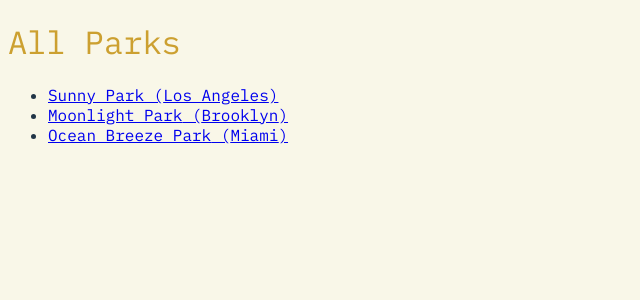
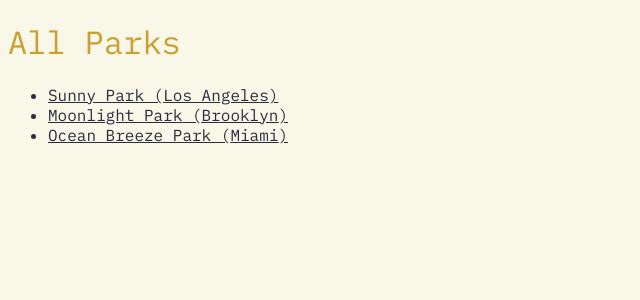
Before and after one commit to mreed4/seesaw, a React (Vite) app: page / in a window 1280 px wide. Shown: the top 300 px of the page, without its empty margins (0-640 px from the left). Built offline with nearby package versions, Linux system fonts and the light colour scheme.

Commit message:
Separate logic from UI

```diff
--- a/src/App.jsx
+++ b/src/App.jsx
@@ -14,7 +14,7 @@ function App() {
         <Router>
           <Routes>
             <Route path="/" element={<AllParks />} />
-            <Route path="/park/:city/:name" element={<Park />} />
+            <Route path="/:city/:name" element={<Park />} />
             <Route path="/profile" element={<Profile />} />
             <Route path="/login" element={<Login />} />
             <Route path="/signup" element={<SignUp />} />
--- /dev/null
+++ b/src/hooks/useParkSelection.jsx
@@ -0,0 +1,43 @@
+import { useState, useEffect } from "react";
+import { useNavigate, useParams } from "react-router-dom";
+import { toKebabCase, generateParkUrl } from "../utils/kebabCase";
+
+export const useParkSelection = (parks, city) => {
+  const [selectedPark, setSelectedPark] = useState(null);
+  const navigate = useNavigate();
+  const { name } = useParams();
+  const [parkName, parkId] = name.split(/-(\d+)$/);
+  const parkIdParsed = parseInt(parkId, 10);
+
+  // Find the park based on the city, name, and id
+  const park = parks.find((p) => toKebabCase(p.city) === city && toKebabCase(p.name) === parkName && p.id === parkIdParsed);
+
+  const handleRandomPark = () => {
+    if (parks.length > 0) {
+      const filteredParks = parks.filter((p) => toKebabCase(p.city) !== city);
+      const randomPark = filteredParks[Math.floor(Math.random() * filteredParks.length)];
+      const randomParkUrl = `/${generateParkUrl(randomPark.city, randomPark.name, randomPark.id)}`;
+
+      // Update selected park to trigger re-render (via key change)
+      setSelectedPark(randomPark);
+      // setTimeout(() => navigate(randomParkUrl), 300);
+      navigate(randomParkUrl);
+    }
+  };
+
+  useEffect(() => {
+    const handleKeyDown = (event) => {
+      if (event.code === "Space") {
+        event.preventDefault();
+        handleRandomPark();
+      }
+    };
+
+    window.addEventListener("keydown", handleKeyDown);
+    return () => {
+      window.removeEventListener("keydown", handleKeyDown);
+    };
+  }, [parks, city]);
+
+  return { park, selectedPark, handleRandomPark };
+};
--- a/src/index.css
+++ b/src/index.css
@@ -5,7 +5,7 @@
 
   color-scheme: light dark;
   color: #f9f7e8;
-  background-color: #213547;
+  background-color: #292d3e;
 
   transition: color 250ms ease-in, background-color 250ms ease-in-out;
 
@@ -57,13 +57,22 @@ td {
   border: 0;
 }
 
+.park-container {
+  opacity: 0;
+  transition: opacity 0.3s ease-in-out;
+}
+
 .fade-in {
-  animation: fadeIn 250ms ease-in-out;
+  animation: fadeIn 0.25s ease-in forwards;
+}
+
+a {
+  color: inherit;
 }
 
 @media (prefers-color-scheme: light) {
   :root {
-    color: #213547;
+    color: #292d3e;
     background-color: #f9f7e8;
   }
 
--- a/src/pages/Park.jsx
+++ b/src/pages/Park.jsx
@@ -3,29 +3,36 @@
 import { useContext } from "react";
 import { useParams } from "react-router-dom";
 import { ParkContext } from "../context/ParkContext";
-import { toKebabCase } from "../utils/kebabCase";
-
-const ParkDetails = ({ park }) => (
-  <div>
-    <h1>{park.name}</h1>
-    <p>Location: {park.location}</p>
-    <p>City: {park.city}</p>
-  </div>
-);
-
-const ParkNotFound = () => <p>Park not found.</p>;
+import { useParkSelection } from "../hooks/useParkSelection";
 
 const Park = () => {
   const { parks } = useContext(ParkContext);
-  const { city, name } = useParams();
+  const { city } = useParams();
 
-  // Extract the park name and ID from the "name-id" parameter
-  const [parkName, parkId] = name.split(/-(\d+)$/);
-  const id = parseInt(parkId, 10);
+  // Use custom hook for park selection and random park functionality
+  const { park } = useParkSelection(parks, city);
 
-  const park = parks.find((p) => toKebabCase(p.city) === city && toKebabCase(p.name) === parkName && p.id === id);
+  if (!park) {
+    return <ParkNotFound />;
+  }
 
-  return park ? <ParkDetails park={park} /> : <ParkNotFound />;
+  return <ParkDetails park={park} />;
 };
 
+function ParkDetails({ park }) {
+  const uniqueKey = `${park.name}-${Date.now()}`;
+
+  return (
+    <div key={uniqueKey} className="fade-in">
+      <h1>{park.name}</h1>
+      <p>Location: {park.location}</p>
+      <p>City: {park.city}</p>
+    </div>
+  );
+}
+
+function ParkNotFound() {
+  return <p>Park not found.</p>;
+}
+
 export default Park;
```
